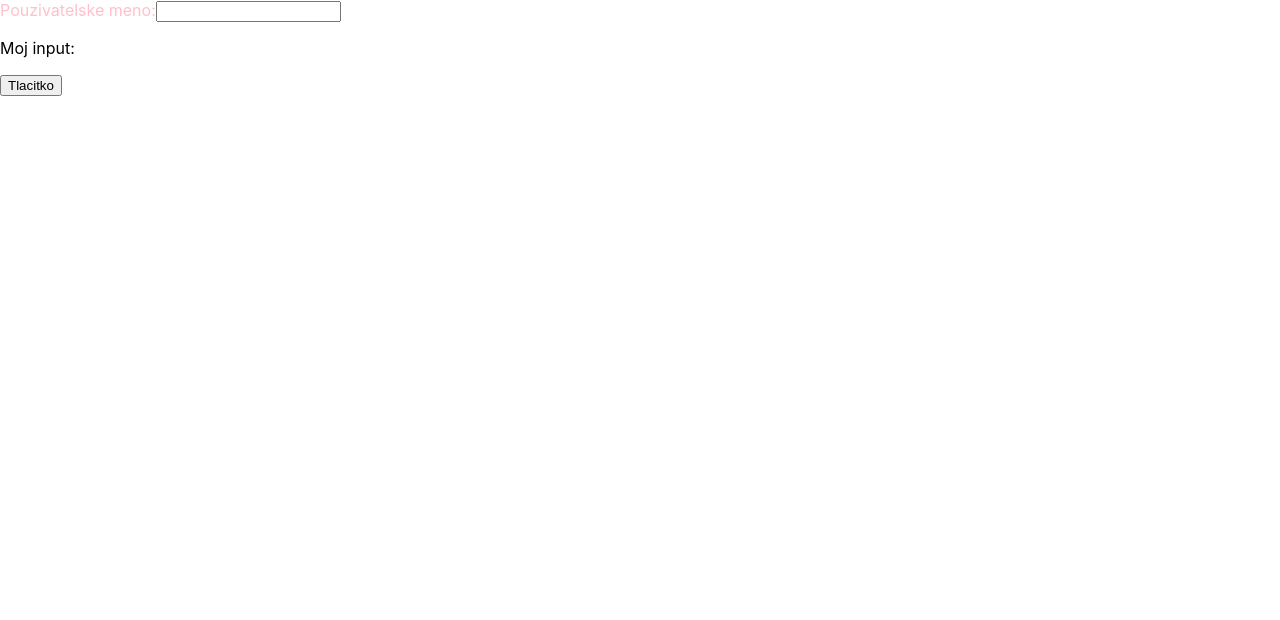
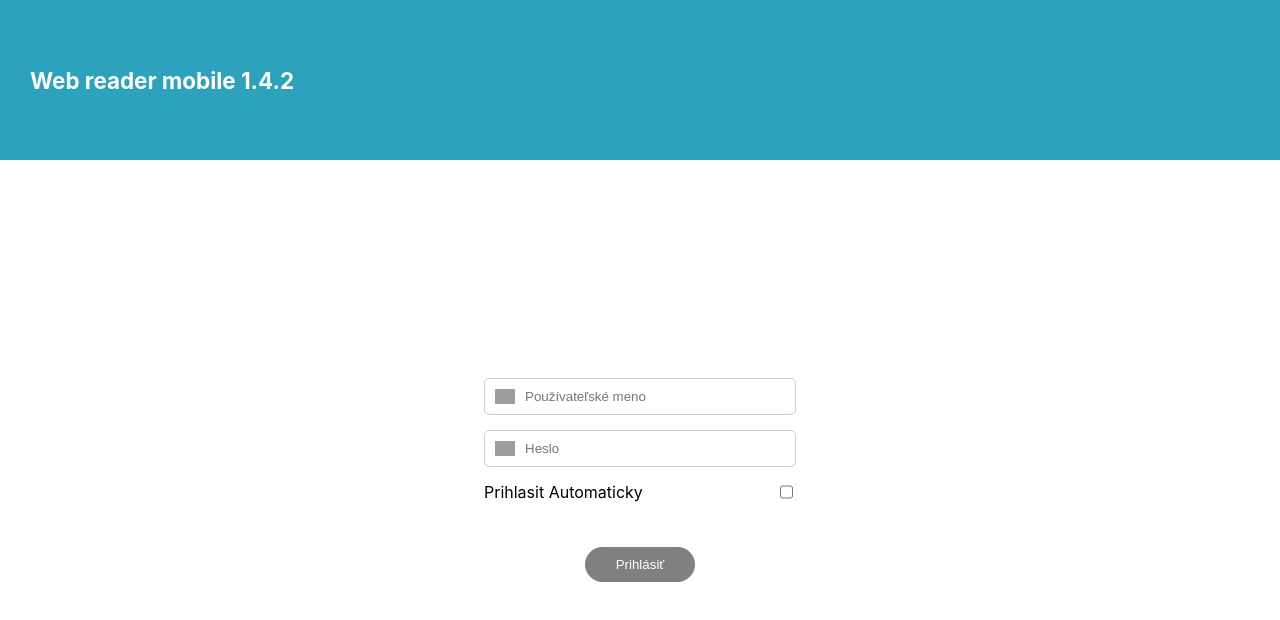
Before and after one commit to Plebmajster/Apis-react, a React (Create React App) app: page / in a window 1280 px wide. Shown: the top 620 px of the page. Built offline with nearby package versions, Linux system fonts and the light colour scheme; grey boxes are pictures that could not be loaded.

Commit message:
react progress

```diff
--- a/src/App.js
+++ b/src/App.js
@@ -1,9 +1,23 @@
-import Example from './Example/Example';
-import './App.css';
+import React, { useState } from 'react';
+import './Example/Login.css';
+import Login from './Example/Login';
+
+function Home() {
+  return <div>Welcome to the Home Page!</div>;
+}
 
 function App() {
-    return(
-        <Example/>
-    )
+  const [isLoggedIn, setIsLoggedIn] = useState(false);
+
+  const handleLogin = () => {
+    setIsLoggedIn(true);
+  };
+
+  return (
+    <div>
+      {isLoggedIn ? <Home /> : <Login onLogin={handleLogin} />}
+    </div>
+  );
 }
+
 export default App;
--- /dev/null
+++ b/src/Example/Login.css
@@ -0,0 +1,112 @@
+body {
+    margin: 0px;
+    max-width: 100vw;
+    min-width: 100vw;
+  }
+
+  .App {
+    text-align: center;
+  }
+
+  .App_header {
+    min-width: 100vw;
+    max-width: 100vw;
+    min-height: 100vh;
+    display: flex;
+    flex-direction: column;
+    align-items: center;
+    justify-content: center;
+    color: rgb(0, 0, 0);
+  }
+
+  .hore {
+    display: flex;
+    height: 20vh;
+    max-height: 20vh;
+    width: 100vw;
+    max-width: 100vw;
+    min-width: 100vw;
+    background-color: rgb(45, 162, 188);
+    position: fixed;
+    top: 0;
+    left: 0;
+    align-items: center;
+    z-index: 1000; /* Ensure it's above other content */
+  }
+
+  .content {
+    margin-top: 20vh; /* Add margin to push the content below the fixed header */
+  }
+
+  .forma {
+    display: flex;
+    flex-direction: column;
+    justify-items: center;
+    align-content: center;
+    align-items: center;
+    justify-content: center;
+    flex-wrap: wrap;
+    gap: 15px;
+  }
+
+  .top_text {
+    margin: 0px;
+    color: white;
+    font-size: 1.4em;
+    font-weight: bold;
+    padding-left: 30px;
+  }
+
+  button {
+    max-width: 50px;
+    padding: 10px 55px;
+    display: flex;
+    justify-content: center;
+    align-items: center;
+    color: white;
+    background-color: rgb(45, 162, 188);
+    border-radius: 20px;
+    border: 0px;
+    margin-top: 30px;
+    cursor: pointer;
+    transition: background-color 0.3s;
+  }
+
+  button:hover {
+    background-color: rgb(72, 195, 223);
+  }
+
+  button.disabled {
+    cursor: not-allowed;
+    background-color: grey;
+  }
+
+  .automaticky {
+    display: flex;
+    width: 100%;
+    justify-content: space-between;
+  }
+
+  label {
+    display: flex;
+    gap: 5px;
+  }
+
+  .input {
+    max-width: 60vw;
+    width: 250px;
+    padding: 10px 20px 10px 40px; /* Add padding to the left to make space for the icon */
+    border-radius: 5px;
+    border: 1px solid #ccc;
+    background-repeat: no-repeat;
+    background-position: 10px center; /* Position the icon */
+    background-size: 20px; /* Set the size of the icon */
+  }
+
+  .input_meno {
+    background-image: url(obr/user.png);
+  }
+
+  .input_heslo {
+    background-image: url(obr/padlock.png);
+  }
--- /dev/null
+++ b/src/Example/Login.js
@@ -0,0 +1,65 @@
+import React, { useState } from 'react';
+import './Login.css';
+
+function Login({ onLogin }) {
+  const [username, setUsername] = useState('');
+  const [password, setPassword] = useState('');
+
+  const handleUsernameChange = (event) => {
+    setUsername(event.target.value);
+  };
+
+  const handlePasswordChange = (event) => {
+    setPassword(event.target.value);
+  };
+
+  const handleSubmit = (event) => {
+    event.preventDefault();
+    alert(`Logged in as ${username}`);
+    if (password) {
+      onLogin(); // Call the onLogin function passed from App.js
+    }
+  };
+
+  const isFormValid = username && password;
+
+  return (
+    <div className="App">
+      <header className="App_header">
+        <div className='hore'><p className='top_text'>Web reader mobile 1.4.2</p></div>
+        <div className="content">
+          <form onSubmit={handleSubmit}>
+            <div className='forma'>
+              <input
+                className='input input_meno'
+                type="text"
+                value={username}
+                onChange={handleUsernameChange}
+                placeholder='Používateľské meno'
+              />
+              <input
+                className='input input_heslo'
+                type="password"
+                value={password}
+                onChange={handlePasswordChange}
+                placeholder='Heslo'
+              />
+              <label className='automaticky'>
+                Prihlasit Automaticky
+                <input type='checkbox'></input>
+              </label>
+              <button
+                type="submit"
+                disabled={!isFormValid}
+                className={`submit-button ${!isFormValid ? 'disabled' : ''}`}>
+                Prihlásiť
+              </button>
+            </div>
+          </form>
+        </div>
+      </header>
+    </div>
+  );
+}
+
+export default Login;
```
